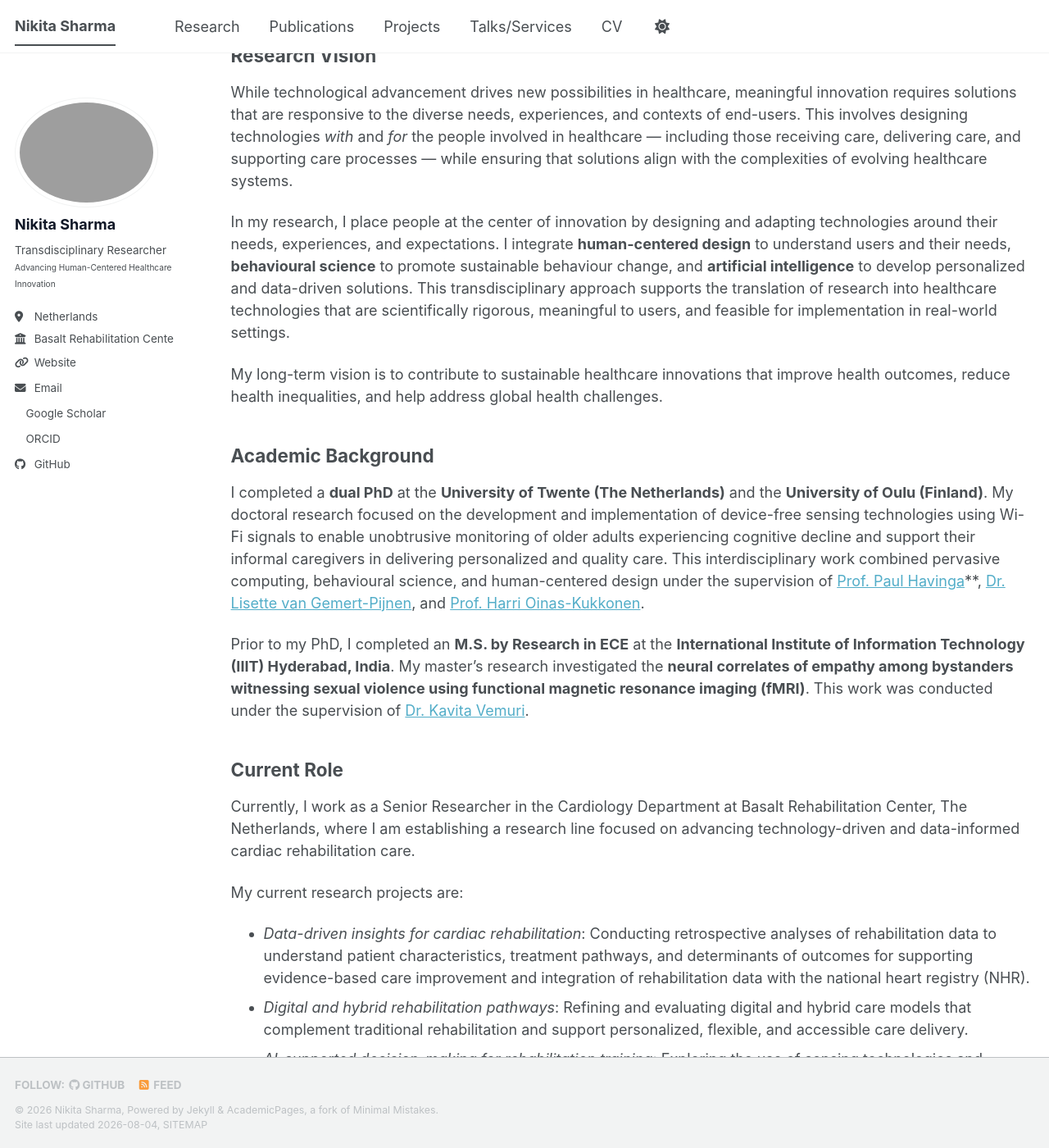
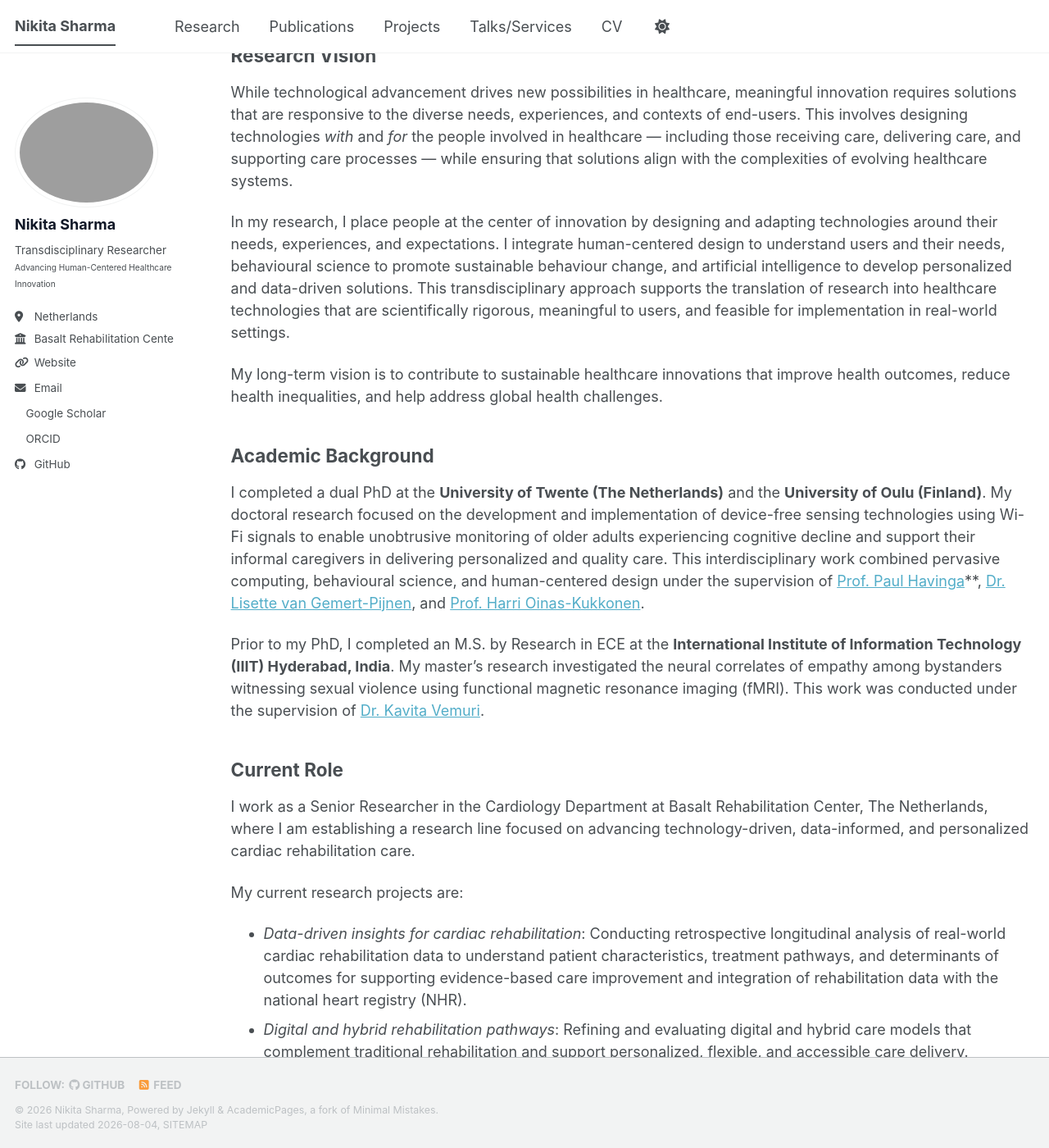
Before and after one commit to nikitasharma14/Portfolio, a Jekyll site: the page built from _pages/about.md, in a window 1280 px wide and 1400 px high, scrolled down 191 px. Shown: the whole window at 82% size. Built offline with Jekyll 4.4.1, drawn with Linux system fonts in a browser that asks for light colours; a style sheet for code colours, icons or effects is not loaded.

Commit message:
Update about.md

```diff
--- a/_pages/about.md
+++ b/_pages/about.md
@@ -14,23 +14,23 @@ I am a transdisciplinary researcher working at the intersection of **Human–Com
 
 While technological advancement drives new possibilities in healthcare, meaningful innovation requires solutions that are responsive to the diverse needs, experiences, and contexts of end-users. This involves designing technologies *with* and *for* the people involved in healthcare — including those receiving care, delivering care, and supporting care processes — while ensuring that solutions align with the complexities of evolving healthcare systems.
 
-In my research, I place people at the center of innovation by designing and adapting technologies around their needs, experiences, and expectations. I integrate **human-centered design** to understand users and their needs, **behavioural science** to promote sustainable behaviour change, and **artificial intelligence** to develop personalized and data-driven solutions. This transdisciplinary approach supports the translation of research into healthcare technologies that are scientifically rigorous, meaningful to users, and feasible for implementation in real-world settings.
+In my research, I place people at the center of innovation by designing and adapting technologies around their needs, experiences, and expectations. I integrate human-centered design to understand users and their needs, behavioural science to promote sustainable behaviour change, and artificial intelligence to develop personalized and data-driven solutions. This transdisciplinary approach supports the translation of research into healthcare technologies that are scientifically rigorous, meaningful to users, and feasible for implementation in real-world settings.
 
 My long-term vision is to contribute to sustainable healthcare innovations that improve health outcomes, reduce health inequalities, and help address global health challenges.
 
 ## Academic Background
 
-I completed a **dual PhD** at the **University of Twente (The Netherlands)** and the **University of Oulu (Finland)**. My doctoral research focused on the development and implementation of device-free sensing technologies using Wi-Fi signals to enable unobtrusive monitoring of older adults experiencing cognitive decline and support their informal caregivers in delivering personalized and quality care. This interdisciplinary work combined pervasive computing, behavioural science, and human-centered design under the supervision of [Prof. Paul Havinga](https://scholar.google.com/citations?user=tthSxV0AAAAJ&hl=en)**, [Dr. Lisette van Gemert-Pijnen](https://scholar.google.com/citations?user=_pufcS4AAAAJ&hl=en), and [Prof. Harri Oinas-Kukkonen](https://scholar.google.com/citations?user=CBDr26wAAAAJ&hl=fi).
+I completed a dual PhD at the **University of Twente (The Netherlands)** and the **University of Oulu (Finland)**. My doctoral research focused on the development and implementation of device-free sensing technologies using Wi-Fi signals to enable unobtrusive monitoring of older adults experiencing cognitive decline and support their informal caregivers in delivering personalized and quality care. This interdisciplinary work combined pervasive computing, behavioural science, and human-centered design under the supervision of [Prof. Paul Havinga](https://scholar.google.com/citations?user=tthSxV0AAAAJ&hl=en)**, [Dr. Lisette van Gemert-Pijnen](https://scholar.google.com/citations?user=_pufcS4AAAAJ&hl=en), and [Prof. Harri Oinas-Kukkonen](https://scholar.google.com/citations?user=CBDr26wAAAAJ&hl=fi).
 
-Prior to my PhD, I completed an **M.S. by Research in ECE** at the **International Institute of Information Technology (IIIT) Hyderabad, India**. My master's research investigated the **neural correlates of empathy among bystanders witnessing sexual violence using functional magnetic resonance imaging (fMRI)**. This work was conducted under the supervision of [Dr. Kavita Vemuri](https://scholar.google.com/citations?user=488WMOAAAAAJ&hl=en).
+Prior to my PhD, I completed an M.S. by Research in ECE at the **International Institute of Information Technology (IIIT) Hyderabad, India**. My master's research investigated the neural correlates of empathy among bystanders witnessing sexual violence using functional magnetic resonance imaging (fMRI). This work was conducted under the supervision of [Dr. Kavita Vemuri](https://scholar.google.com/citations?user=488WMOAAAAAJ&hl=en).
 
 ## Current Role
 
-Currently, I work as a Senior Researcher in the Cardiology Department at Basalt Rehabilitation Center, The Netherlands, where I am establishing a research line focused on advancing technology-driven and data-informed cardiac rehabilitation care.
+I work as a Senior Researcher in the Cardiology Department at Basalt Rehabilitation Center, The Netherlands, where I am establishing a research line focused on advancing technology-driven, data-informed, and personalized cardiac rehabilitation care.
 
 My current research projects are:
 
-- *Data-driven insights for cardiac rehabilitation*: Conducting retrospective analyses of rehabilitation data to understand patient characteristics, treatment pathways, and determinants of outcomes for supporting evidence-based care improvement and integration of rehabilitation data with the national heart registry (NHR).
+- *Data-driven insights for cardiac rehabilitation*: Conducting retrospective longitudinal analysis of real-world cardiac rehabilitation data to understand patient characteristics, treatment pathways, and determinants of outcomes for supporting evidence-based care improvement and integration of rehabilitation data with the national heart registry (NHR).
 - *Digital and hybrid rehabilitation pathways*: Refining and evaluating digital and hybrid care models that complement traditional rehabilitation and support personalized, flexible, and accessible care delivery.
 - *AI-supported decision-making for rehabilitation training*: Exploring the use of sensing technologies and artificial intelligence to develop clinical decision-support tools that assist physiotherapists in estimating optimal training intensity, monitoring patient progress, and adapting rehabilitation programs over time.
 - *Data quality and responsible data use*: Establishing approaches to improve healthcare data quality, interoperability, and readiness for secondary data usage.
```
